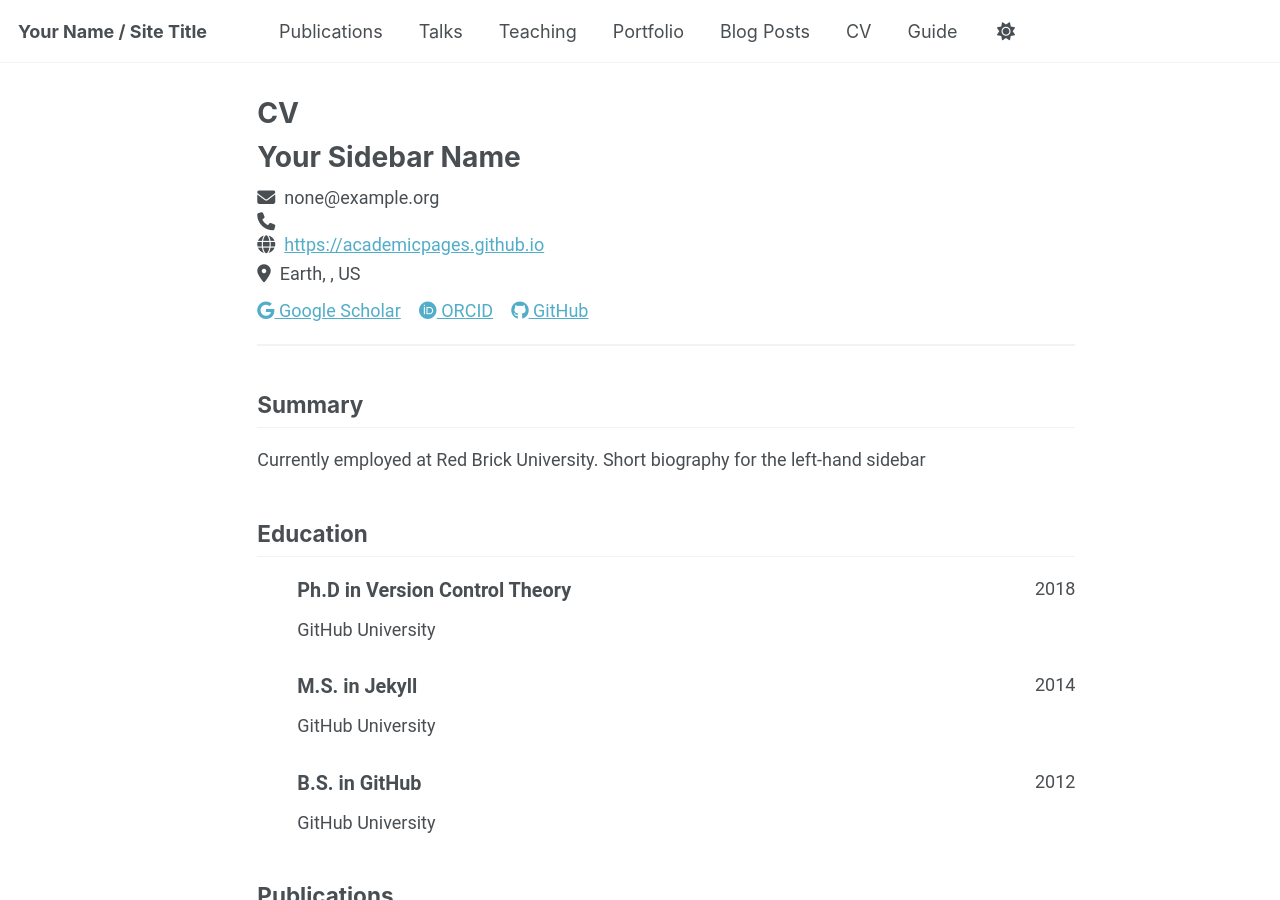
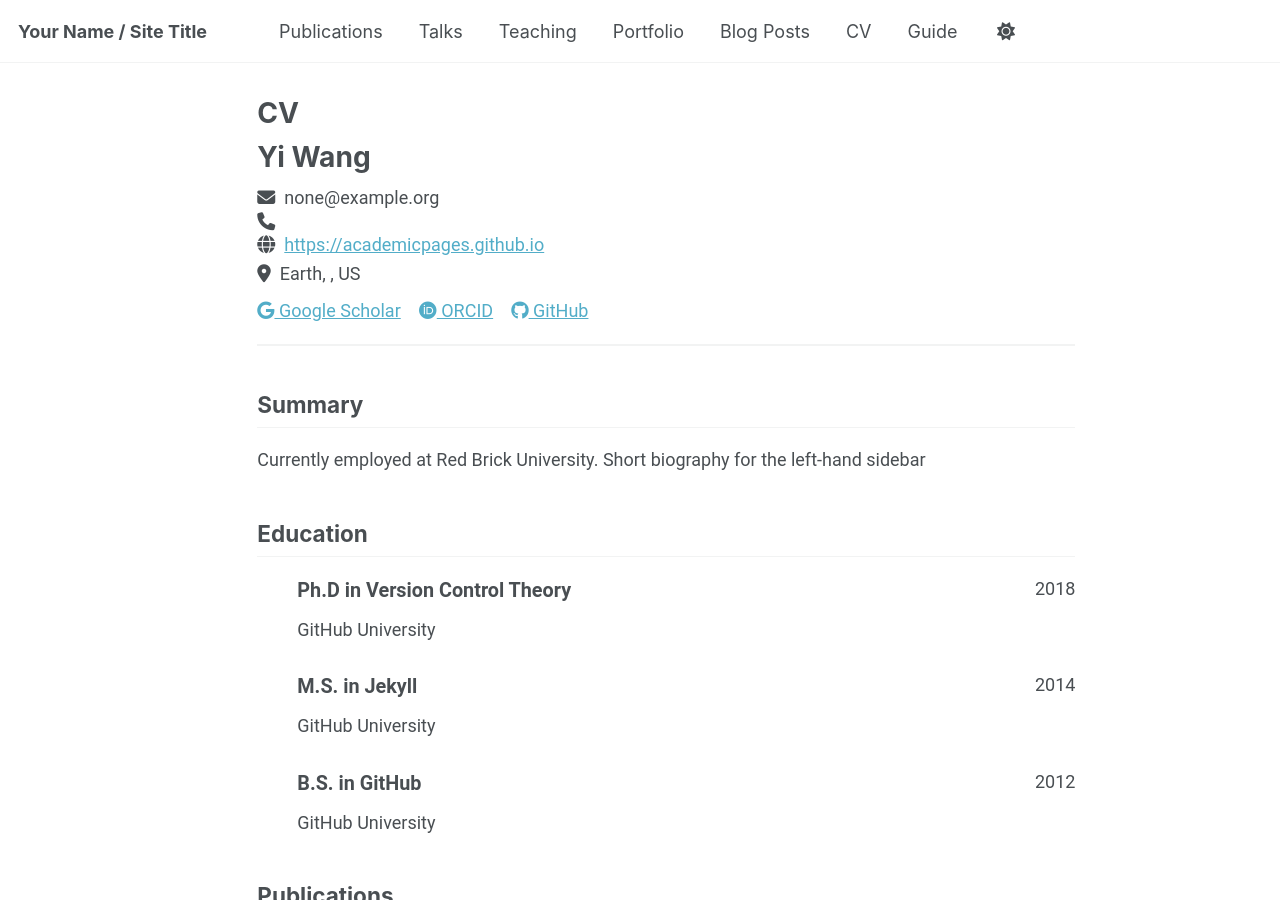
Before and after one commit to wcocolabs/wcocolabs.github.io, a Jekyll site: the page built from _pages/cv-json.md, in a window 1280 px wide and 900 px high. Built offline with Jekyll 4.4.1, drawn with Linux system fonts in a browser that asks for light colours; a script that is not in the unit is left out.

Commit message:
Update cv.json

```diff
--- a/_data/cv.json
+++ b/_data/cv.json
@@ -1,6 +1,6 @@
 {
   "basics": {
-    "name": "Your Sidebar Name",
+    "name": "Yi Wang",
     "email": "none@example.org",
     "phone": "",
     "website": "https://academicpages.github.io",
```
